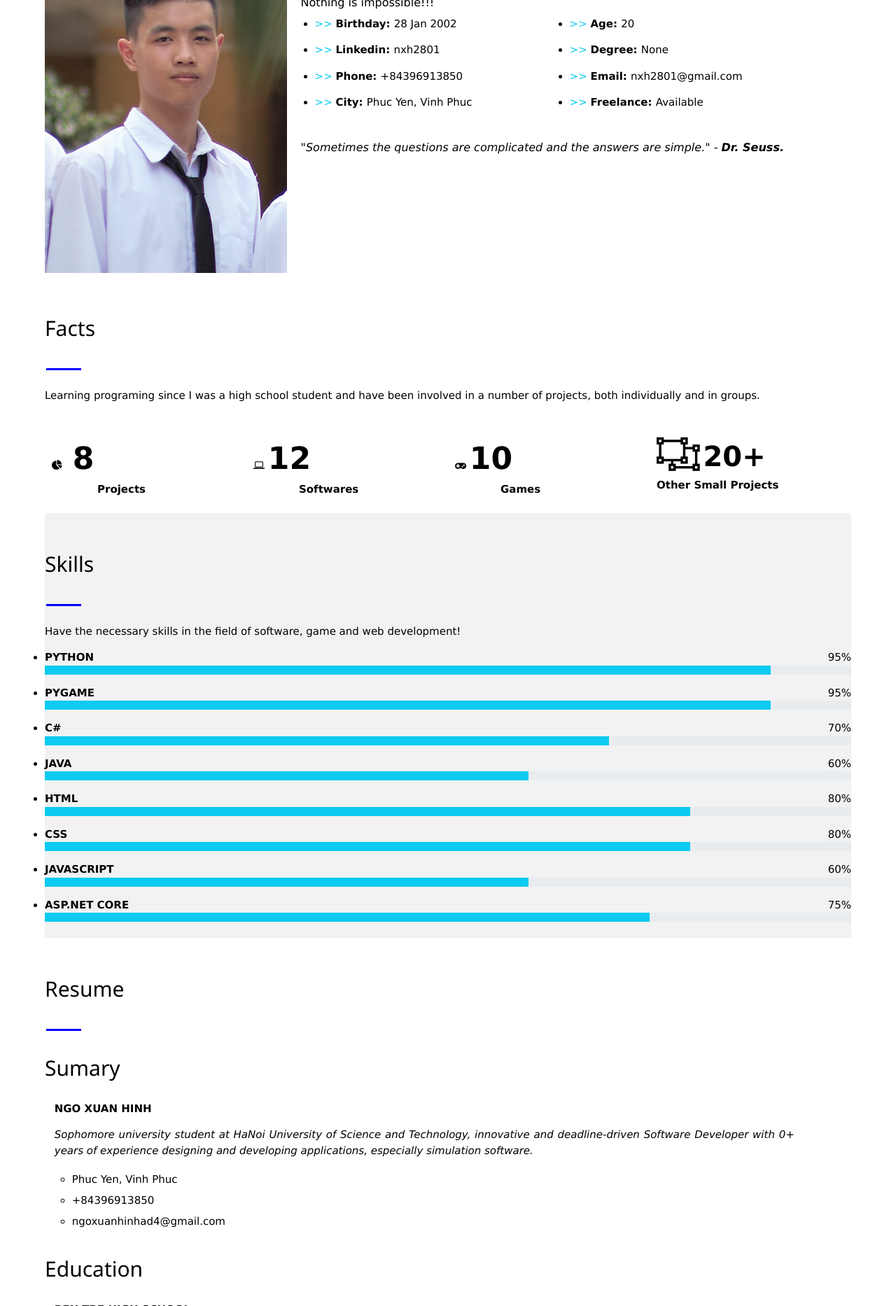
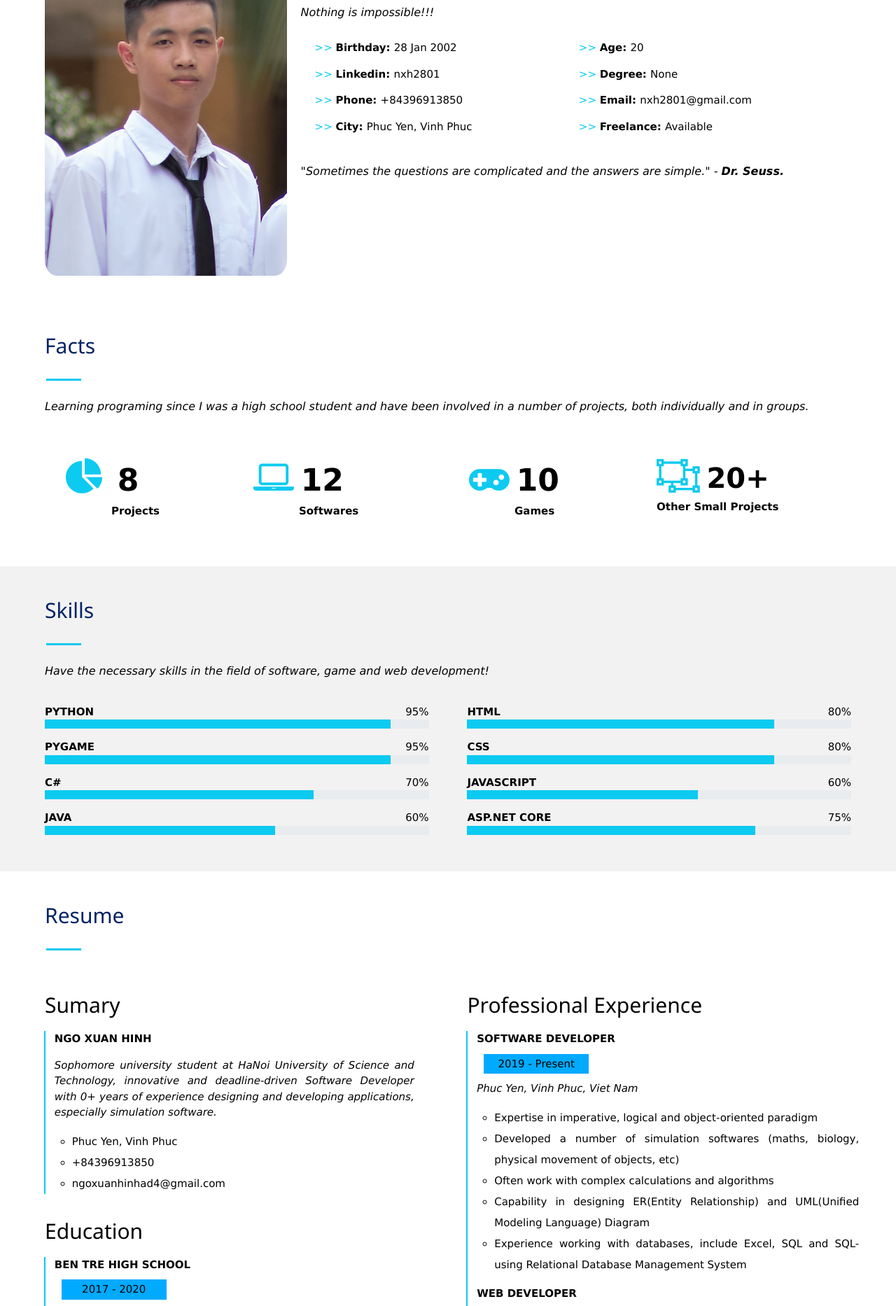
Before and after one commit to laduong/Nhom3_PTLT_BaitapGithub, a plain HTML site: page index.html in a window 1280 px wide. Shown: the part 329-2195 px from the top of the page at 70% size. Drawn offline with nearby package versions, Linux system fonts and the light colour scheme.

Commit message:
update css

```diff
--- a/assets/css/style.css
+++ b/assets/css/style.css
@@ -197,18 +197,20 @@
 /*------------------------------------------------------------------*/
 /* Đây là phần css của anh Hinh */
 .row {
-    display: inline-block;
-
+    position: relative;
+    height: calc(100%);
+    overflow: hidden;
 }
 
-.info-col {
-    position: relative;
-    float: left;
-    padding: 0 20px;
+.row::after {
+    content: "";
+    display: block;
+    clear: both;
 }
 
-.col-4 {
-    width: calc(100% / 4);
+.col {
+    float: left;
+    padding: 0 10px;
 }
 
 .col-2 {
@@ -220,61 +222,106 @@
 }
 
 .center {
-    position: absolute;
-    width: 80%;
-    left: 50%;
-    transform: translateX(-50%);
-}
-
-.rec {
-    width: 100%;
-    height: 13px;
-    background: #00f;
-
+    margin: auto;
 }
 
 #container{
     height: 100%;
-    width: 90%;
     margin: auto;
     text-align: justify;
 }
 
+#container .container-section {
+    width: 90%;
+    padding-top: 30px;
+    padding-bottom: 30px;
+    margin-left: auto;
+    margin-right: auto;
+}
+
 #container .container-title{
-    display: inline-block;
-    margin-top: 50px;
+    display: block;
+    color: #026;
 }
 
 #container .title-bar {
     height: 3px;
     width: 50px;
-    background: #00f;
+    background: #0dcaf0;
     margin: 25px 2px;
+}
+
+#container .content-section {
+    line-height: 1.5;
+    font-size: 16px;
+    margin: 20px 0;
+    font-style: italic;
 }
 
 #container .about-row {
     display: inline-block;
 }
 
-#container .skills-col{
-    margin: auto;
+#container .info-col {
+    min-width: 275px;
+    position: relative;
+    float: left;
+    padding: 0 20px;
+    list-style: none;
+    text-align: left;
+}
+
+#container .facts-icon{
+    font-size: 54px;
+    margin-right: 5px;
+    color: #0dcaf0;
+}
+
+#container .col-2-left, #container .col-2-right{
+    list-style: none;
 }
 
 #container .about-avt {
     width: 70%;
 }
 
+#container .time-box {
+    background-color: #0af;
+    width: 150px;
+    text-align: center;
+    margin-top: 10px;
+    margin-bottom: 10px;
+    margin-left: 10px;
+    padding: 3px 15px;
+}
 
-@media (min-width: 900px) {
+
+.sidebar {
+    position: absolute;
+    width: 2px;
+    height: 100%;
+    background: #0dcaf0;
+}
+
+
+@media (min-width: 920px) {
     #container .facts-col-1 {
         float: left;
         width: calc(100%/2);
+        padding: 0 20px;
+        list-style: none;
     }
 
-    #container .skills-col{
+    #container .col-2-left{
+        width: calc(100%/2.1);
         float: left;
-        width: calc(100%/2);
-        padding: 0 40px;
+        box-sizing: border-box;
+    }
+
+    #container .col-2-right{
+        width: calc(100%/2.1);
+        float: right;
+        box-sizing: border-box;
     }
 
     #container .about-row {
@@ -283,13 +330,14 @@
     }
 
     #container .about-avt {
+        border-radius: 5%;
         width: 30%;
         float: left;
     }
 
     #container .about-col{
         float: left;
-        width: calc(200% / 3);
+        width: calc(200% / 2.9);
         padding: 0 20px;
     }
 
@@ -298,16 +346,16 @@
     }
 }
 
-@media (max-width: 900px) {
+@media (max-width: 920px) {
     #container .about-avt {
+        border-radius: 5%;
         position: relative;
         left: 50%;
         transform: translateX(-50%);
     }
 
-    #container .skills-col{
+    #container .col-2-left, #container .col-2-right{
         padding: 0 20px;
-
     }
 }
 
@@ -315,6 +363,17 @@
     #container .facts-col-2 {
         float: left;
         width: calc(100%/2);
-        padding: 0 10px;
+        padding: 15px 10px;
+        list-style: none;
     }
 }
+
+@media (max-width: 600px) {
+    #container .facts-col-1 {
+        padding: 0 50px;
+    }
+
+    #container .facts-col-2 {
+        padding: 15px 10px;
+    }
+}
```
